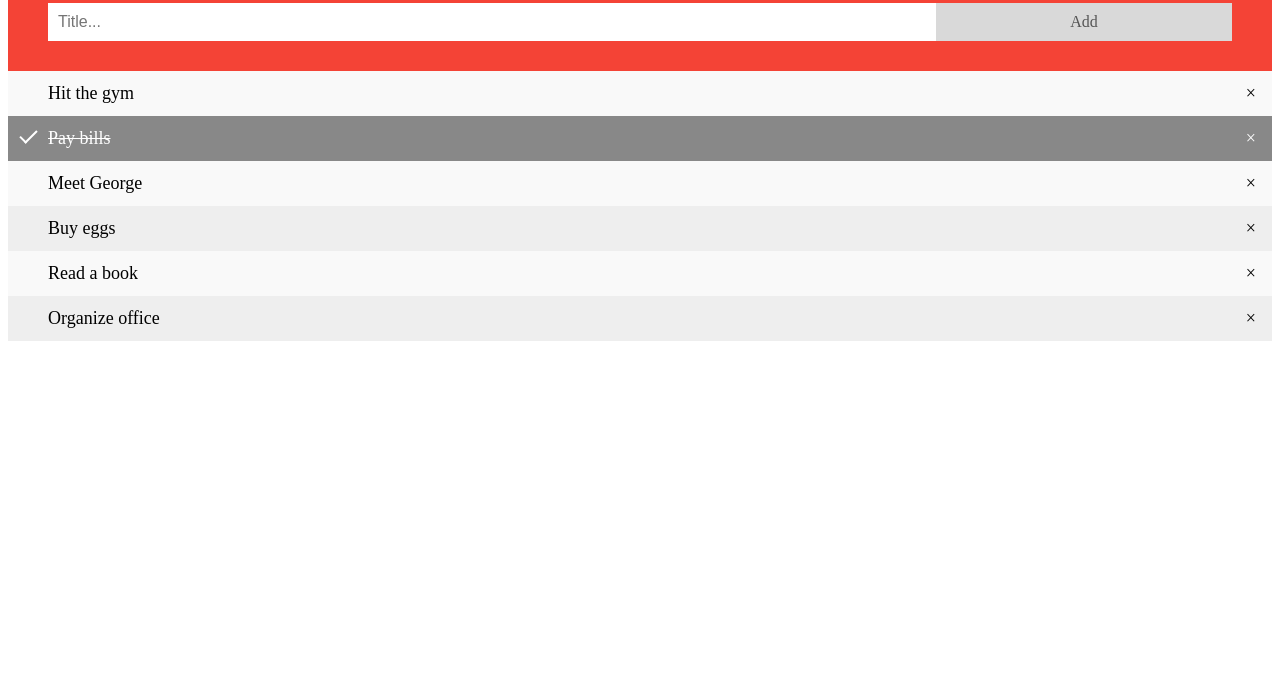
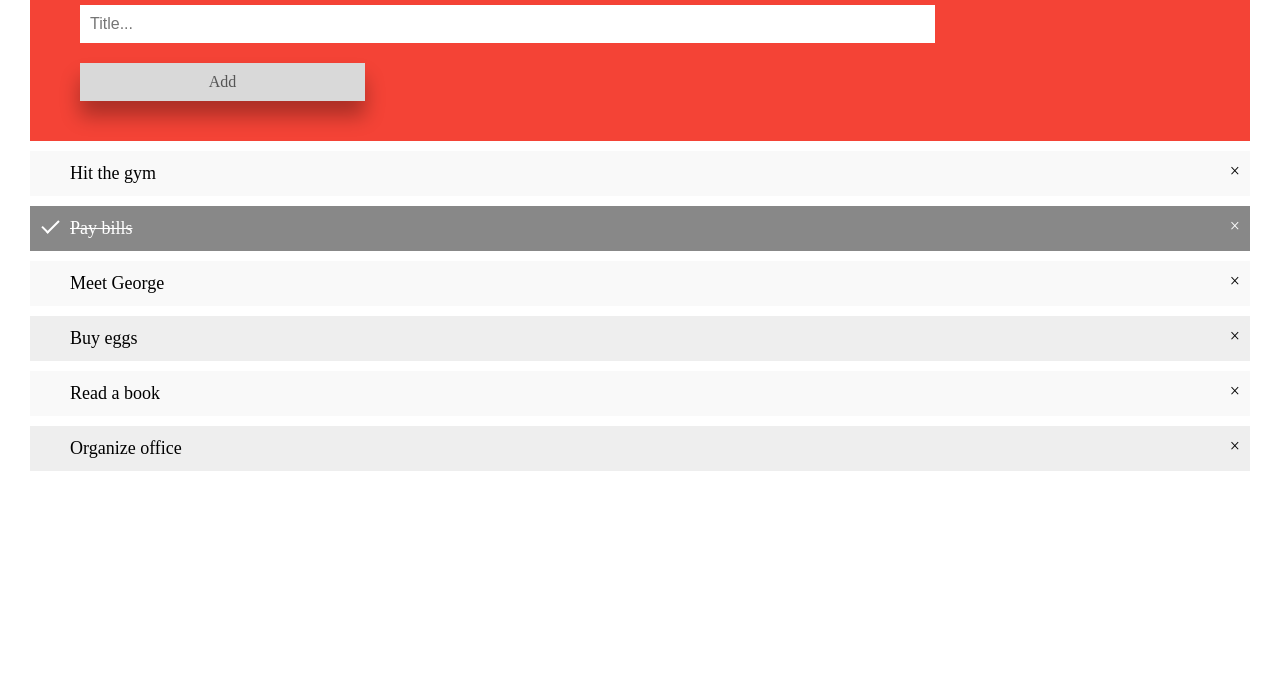
Before and after one commit to alisonramer/task-manager, a plain HTML site: page index.html in a window 1280 px wide. Shown: the part 102-800 px from the top of the page. Drawn offline with Linux system fonts and the light colour scheme.

Commit message:
css changes

```diff
--- a/style/style.css
+++ b/style/style.css
@@ -1,6 +1,7 @@
 /* Include the padding and border in an element's total width and height */
 * {
     box-sizing: border-box;
+    margin: 10px;
 }
 
 /* Remove margins and padding from the list */
@@ -17,6 +18,7 @@ ul li {
     background: #eee;
     font-size: 18px;
     transition: 0.2s;
+    list-style-type: none;
 
     /* make the list items unselectable */
     -webkit-user-select: none;
@@ -61,7 +63,7 @@ ul li.checked::before {
     position: absolute;
     right: 0;
     top: 0;
-    padding: 12px 16px 12px 16px
+    padding: 12px 16px px 16px
 }
 
 .close:hover {
@@ -104,6 +106,7 @@ input {
     font-size: 16px;
     cursor: pointer;
     transition: 0.3s;
+    box-shadow: 0 15px 20px rgba(0, 0, 0, 0.3);
 }
 
 .addBtn:hover {
```
